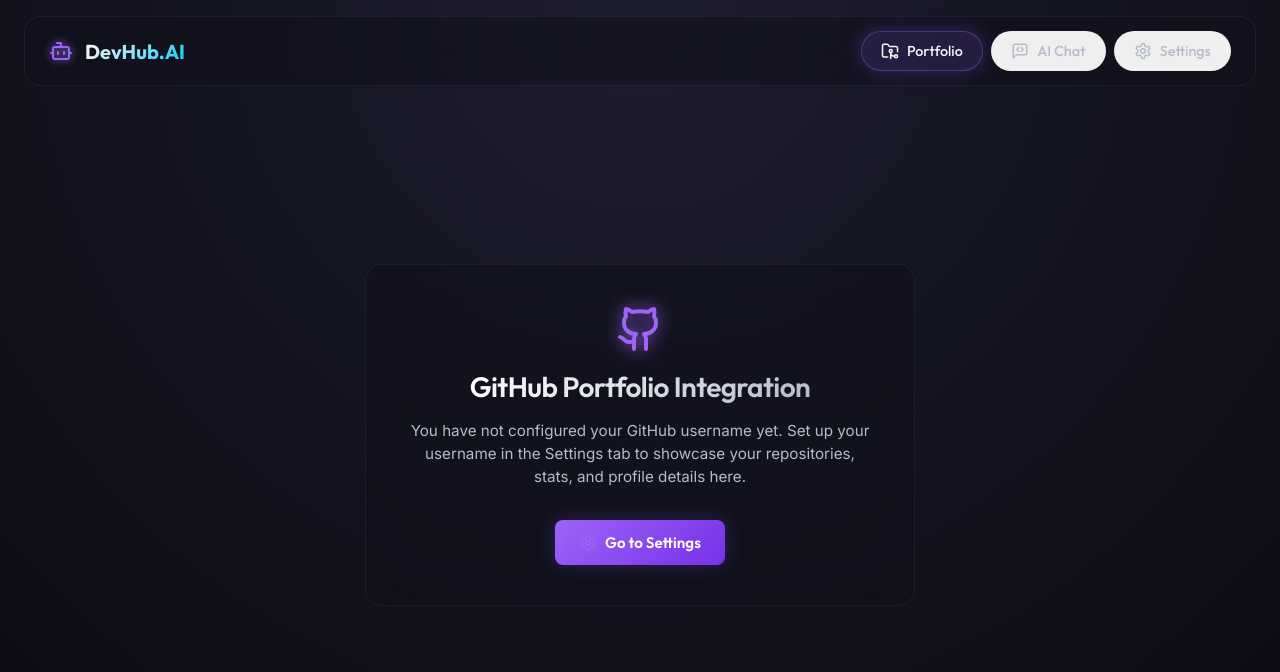
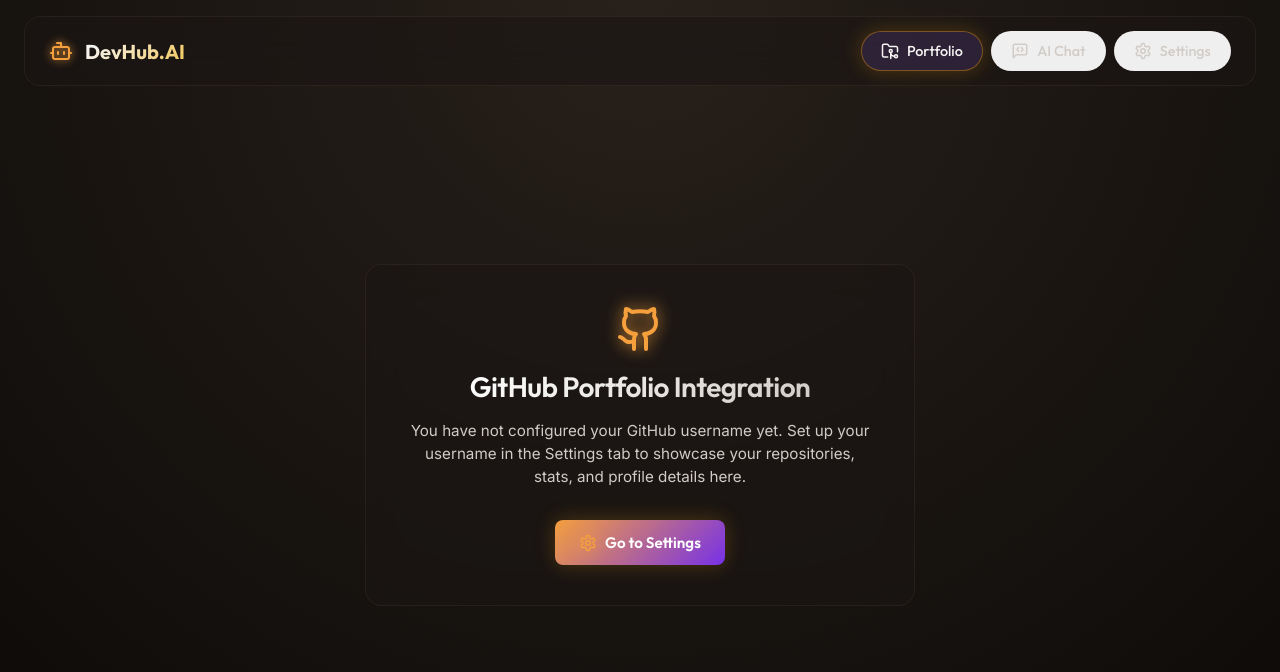
Before and after one commit to joynard/PortofolioXChatbot, a React (Vite) app: page / in a window 1280 px wide. Shown: the top 672 px of the page. Built offline with nearby package versions, Linux system fonts and the light colour scheme.

Commit message:
chore: updating content

```diff
--- a/src/components/Chatbot.jsx
+++ b/src/components/Chatbot.jsx
@@ -113,8 +113,7 @@
             <button
               id="clear-chat-btn"
               onClick={handleClearHistory}
-              className="btn-github"
-              style={{ padding: '0.4rem 0.8rem', fontSize: '0.8rem', width: 'auto' }}
+              className="btn-clear-chat"
               title="Clear chat history"
             >
               <Trash2 size={14} />
--- a/src/components/Settings.jsx
+++ b/src/components/Settings.jsx
@@ -160,16 +160,6 @@
             <span>Save Configuration</span>
           </button>
         </form>
-
-        <div className="status-badge warning" style={{ display: 'flex', alignItems: 'flex-start', gap: '0.75rem' }}>
-          <Info size={20} style={{ flexShrink: 0, marginTop: '2px' }} />
-          <div style={{ display: 'flex', flexDirection: 'column', gap: '0.25rem' }}>
-            <span style={{ fontWeight: '600' }}>Quick Deployment Note</span>
-            <span style={{ fontSize: '0.8rem', lineHeight: '1.4' }}>
-              To host this site publicly on GitHub Pages, push the project to a GitHub repository, enable Actions, and let the included deploy workflow automatically handle publication.
-            </span>
-          </div>
-        </div>
       </div>
     </div>
   );
--- a/src/index.css
+++ b/src/index.css
@@ -2,26 +2,26 @@
   --font-heading: 'Outfit', -apple-system, BlinkMacSystemFont, 'Segoe UI', Roboto, sans-serif;
   --font-body: 'Inter', -apple-system, BlinkMacSystemFont, 'Segoe UI', Roboto, sans-serif;
 
-  /* Color Palette - Cyber Obsidian & Neon Aurora */
-  --bg-app: hsl(230, 25%, 7%);
-  --bg-app-grad: radial-gradient(circle at 50% 0%, hsl(240, 25%, 15%) 0%, hsl(230, 25%, 5%) 100%);
-  --surf-glass: rgba(18, 18, 28, 0.55);
-  --surf-glass-hover: rgba(26, 26, 38, 0.7);
-  --surf-card: rgba(25, 25, 40, 0.4);
-  --border-glass: rgba(255, 255, 255, 0.06);
-  --border-active: rgba(139, 92, 246, 0.4);
+  /* Color Palette - Warm Amber Obsidian & Bronze Copper */
+  --bg-app: hsl(25, 18%, 6%);
+  --bg-app-grad: radial-gradient(circle at 50% 0%, hsl(28, 20%, 13%) 0%, hsl(25, 18%, 4%) 100%);
+  --surf-glass: rgba(28, 23, 20, 0.6);
+  --surf-glass-hover: rgba(38, 30, 26, 0.75);
+  --surf-card: rgba(38, 30, 25, 0.4);
+  --border-glass: rgba(255, 215, 180, 0.06);
+  --border-active: rgba(245, 158, 11, 0.4);
 
-  --color-primary: hsl(263, 90%, 68%);      /* Electric Violet */
-  --color-secondary: hsl(190, 95%, 50%);    /* Neon Cyan */
-  --color-accent: hsl(325, 90%, 60%);       /* Hyper Pink */
+  --color-primary: hsl(32, 90%, 60%);       /* Warm Amber */
+  --color-secondary: hsl(43, 85%, 65%);     /* Amber Gold */
+  --color-accent: hsl(20, 80%, 55%);        /* Burnt Copper */
 
-  --text-primary: hsl(0, 0%, 96%);
-  --text-secondary: hsl(220, 15%, 75%);
-  --text-muted: hsl(220, 10%, 50%);
+  --text-primary: hsl(30, 15%, 96%);
+  --text-secondary: hsl(30, 10%, 80%);
+  --text-muted: hsl(30, 8%, 55%);
 
-  --glow-primary: 0 0 20px rgba(139, 92, 246, 0.25);
-  --glow-cyan: 0 0 20px rgba(6, 182, 212, 0.25);
-  --shadow-lg: 0 10px 30px -10px rgba(0, 0, 0, 0.5);
+  --glow-primary: 0 0 20px rgba(245, 158, 11, 0.25);
+  --glow-cyan: 0 0 20px rgba(217, 119, 6, 0.25);
+  --shadow-lg: 0 10px 30px -10px rgba(0, 0, 0, 0.6);
 
   --transition-fast: 0.15s cubic-bezier(0.4, 0, 0.2, 1);
   --transition-normal: 0.25s cubic-bezier(0.4, 0, 0.2, 1);
@@ -896,3 +896,25 @@
   height: 100%;
   color: var(--text-muted);
 }
+
+.btn-clear-chat {
+  display: flex;
+  align-items: center;
+  gap: 0.35rem;
+  padding: 0.4rem 0.8rem;
+  border-radius: 8px;
+  background: transparent;
+  border: 1px solid rgba(255, 255, 255, 0.08);
+  color: var(--text-muted);
+  font-family: var(--font-heading);
+  font-weight: 500;
+  font-size: 0.8rem;
+  cursor: pointer;
+  transition: all var(--transition-normal);
+}
+
+.btn-clear-chat:hover {
+  background: rgba(255, 255, 255, 0.06);
+  border-color: rgba(255, 255, 255, 0.2);
+  color: var(--text-primary);
+}
```
